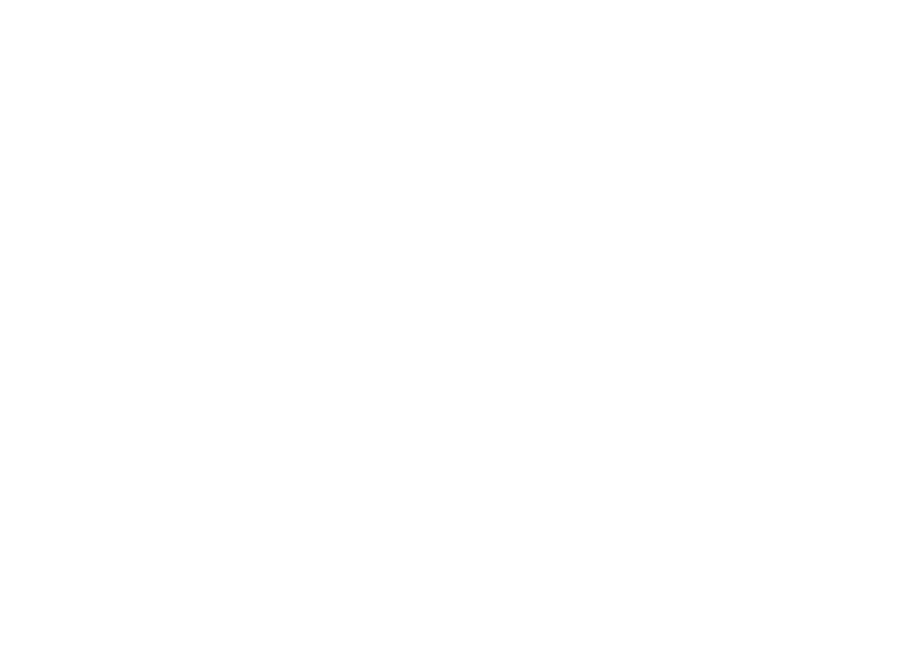
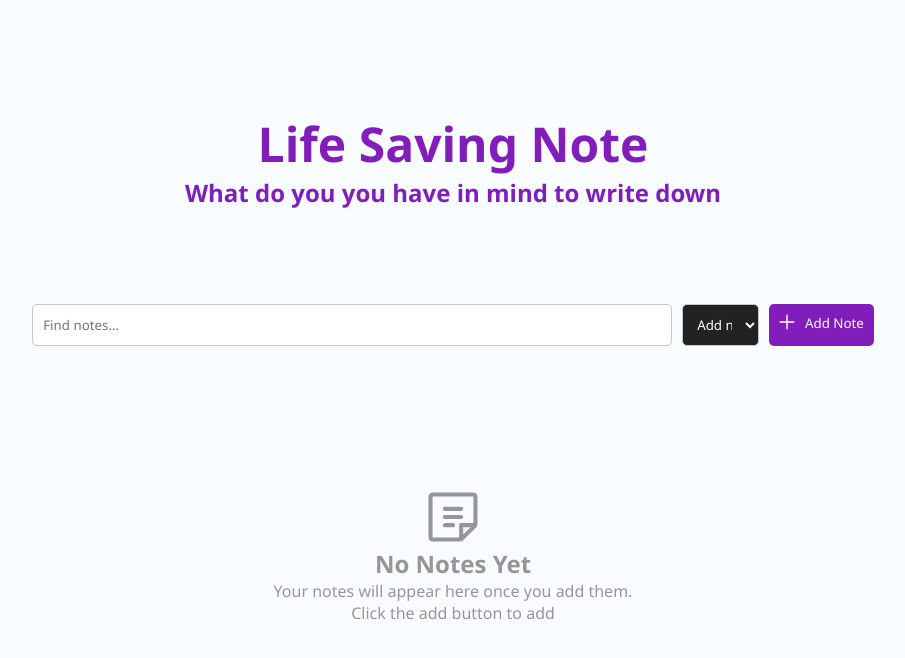
Before and after one commit to TechNick-Code/30-days-coding-challenge, a plain HTML site: page note-app/index.html in a window 1280 px wide. Shown: the whole page, without its empty margins (187-1092 px from the left). Drawn offline with Linux system fonts and the light colour scheme.

Commit message:
working on a add note web app

```diff
--- a/note-app/function.js
+++ b/note-app/function.js
@@ -1,4 +1,12 @@
-let fruits = ['apple', 'banana', 'cherry', 'date'];
-for (let i=0; i<fruits.length; i++){
-  console.log(fruits[2]);
+let animal = {
+  name: "goat",
+  legs: 4,
+  age: 4,
+  isMale: true,
 }
+
+setTimeout(() => {
+  console.log(animal.name);
+}, 5000);
+
+console.log("Hello world");
--- a/note-app/index.html
+++ b/note-app/index.html
@@ -3,9 +3,93 @@
 <head>
     <meta charset="UTF-8">
     <meta name="viewport" content="width=device-width, initial-scale=1.0">
-    <title>Document</title>
+    <title>Life saving Note</title>
+    <link rel="stylesheet" href="style.css">
 </head>
 <body>
+    <div class="container">
+            <header>
+                <h1>Life Saving Note</h1>
+                <p>What do you you have in mind to write down</p>
+            </header>
+
+            <div class="control-header">
+                <input
+                    type="text"
+                    id="noteInput"
+                    placeholder="Find notes..."
+                    class="search-note">
+                </input>
+
+                <div class="filter-note-group">
+                    <select id="filterNotes" class="filter-Notes">
+                        <option value="add notes">Add notes</option>
+                        <option value="work">Work</option>
+                        <option value="study">Study</option>
+                        <option value="business">Business</option>
+                        <option value="personal">Personal</option>
+                        <option value="personal">reminders</option>
+                    </select>
+
+                </div>
+
+                <button>
+                    <svg
+                        xmlns="http://www.w3.org/2000/svg"
+                        fill="none"
+                        viewBox="0 0 14 14"
+                        id="Add-1--Streamline-Core-Remix"
+                        height="16"
+                        width="16">
+
+                        <g
+                            id="Free Remix/Interface Essential/add-1--expand-cross-buttons-button-more-remove-plus-add-+-mathematics-math">
+                            <path
+                                id="Union"
+                                fill="#ffffff"
+                                fill-rule="evenodd"
+                                d="M7.625 1c0 -0.345178 -0.27982 -0.625 -0.625 -0.625S6.375 0.654822 6.375 1v5.33496H1c-0.345178 0 -0.625 0.27982 -0.625 0.625s0.279822 0.625 0.625 0.625h5.375V13c0 0.3452 0.27982 0.625 0.625 0.625s0.625 -0.2798 0.625 -0.625V7.58496H13c0.3452 0 0.625 -0.27982 0.625 -0.625s-0.2798 -0.625 -0.625 -0.625H7.625V1Z"
+                                clip-rule="evenodd"
+                                stroke-width="1">\
+                            </path>
+                        </g>
+                    </svg>
+                    <div
+                        id="addNoteButton"
+                        class="addNoteButton">
+                        Add Note
+                    </div>
+                </button>
+            </div>
+
+        </div>
+
+    <div class="note-container-grid" id="noteContainer">
+
+    </div>
+
+    <!-- when no note, it shows this empty state -->
+        <div class="empty-state" id="emptyState">
+            <svg
+                xmlns="http://www.w3.org/2000/svg"
+                viewBox="0 0 16 16"
+                fill="#969696"
+                id="Note--Streamline-Phosphor"
+                height="50"
+                width="50">
+
+                <path
+                    d="M4.73333125 5.3866625c0 -0.3608375 0.29249375 -0.65335 0.65333125 -0.65333125h5.22666875c0.50293125 0 0.81726875 0.54444375 0.5658 0.98 -0.1167 0.20213125 -0.3324 0.32665625 -0.5658 0.32666875H5.3866625c-0.3608375 0.0000125 -0.65333125 -0.2925 -0.65333125 -0.6533375Zm0.65333125 3.26666875h5.22666875c0.50293125 -0.000025 0.817275 -0.54448125 0.5657875 -0.980025 -0.11670625 -0.20211875 -0.3324 -0.32663125 -0.5657875 -0.32664375H5.3866625c-0.50293125 0.000025 -0.817275 0.54448125 -0.5657875 0.980025 0.11670625 0.20211875 0.3324 0.32663125 0.5657875 0.32664375ZM8 9.95999375H5.3866625c-0.50293125 0.000025 -0.817275 0.54448125 -0.5657875 0.980025 0.11670625 0.20211875 0.3324 0.32663125 0.5657875 0.32664375H8c0.50293125 -0.000025 0.817275 -0.54448125 0.5657875 -0.980025 -0.11670625 -0.20211875 -0.3324 -0.32663125 -0.5657875 -0.32664375ZM15.83999375 1.46666875v8.87634375c0.00110625 0.3467375 -0.13685625 0.67944375 -0.38301875 0.92365l-4.1903125 4.1903125c-0.24420625 0.2461625 -0.5769125 0.384125 -0.92365 0.38301875H1.46666875C0.74499375 15.840025 0.16 15.255 0.16 14.533325V1.46666875C0.16 0.7450125 0.7450125 0.16 1.46666875 0.16h13.06665625c0.72165625 0 1.30666875 0.5850125 1.30666875 1.30666875ZM1.46666875 14.533325h8.493325v-3.91999375c0 -0.3608375 0.2925 -0.65335 0.6533375 -0.6533375h3.91999375V1.46666875H1.46666875Zm9.79999375 -3.2666625v2.34383125l2.3430125 -2.34383125Z"
+                    stroke-width="0.0625">
+                </path>
+            </svg>
+
+            <h2>No Notes Yet</h2>
+            <p>Your notes will appear here once you add them.</p>
+            <p>Click the add button to add</p>
+        </div>
+
+
 
     <script src="function.js"></script>
 </body>
--- a/note-app/style.css
+++ b/note-app/style.css
@@ -0,0 +1,76 @@
+* {
+    margin: 0;
+    padding: 0;
+    box-sizing: border-box;
+    font-family: 'Segoe UI', Tahoma, Geneva, Verdana, sans-serif;
+}
+
+body {
+    background-color: #f9fcff;
+    display: flex;
+    flex-direction: column;
+    height: 100vh;
+}
+
+.container {
+    width: 100%;
+    min-width: 300px;
+    display: flex;
+    flex-direction: column;
+    gap: 5em;
+    margin: 6em 0
+}
+
+header {
+    color: rgb(129, 30, 187);
+    padding: 15px;
+    text-align: center;
+    font-size: 1.5rem;
+    font-weight: bold;
+}
+
+.control-header {
+    display: flex;
+    justify-content: center;
+    gap: 10px;
+}
+
+.search-note {
+    width: 50vw;
+    display: flex;
+    justify-content: center;
+    padding: 10px;
+    border: 1px solid rgb(200, 200, 200);
+    border-radius: 5px;
+
+}
+.search-note:focus {
+    outline: 2px solid rgb(129, 30, 187);
+}
+
+.filter-Notes {
+    width: 6vw;
+    padding: 10px;
+    border: 1px solid rgb(200, 200, 200);
+    border-radius: 5px;
+    background-color: rgb(34, 34, 34);
+    color: white
+}
+
+button {
+    display: flex;
+    gap: 10px;
+    padding: 10px;
+    border: none;
+    border-radius: 5px;
+    background-color: rgb(129, 30, 187);
+    color: white;
+    cursor: pointer;
+}
+
+.empty-state {
+    text-align: center;
+    margin-top: 50px;
+    color: hsl(0, 0%, 59%);
+
+}
```
Also changed, not shown: Edit-Note--Streamline-Rounded-Material-Pro.png.png (added).
